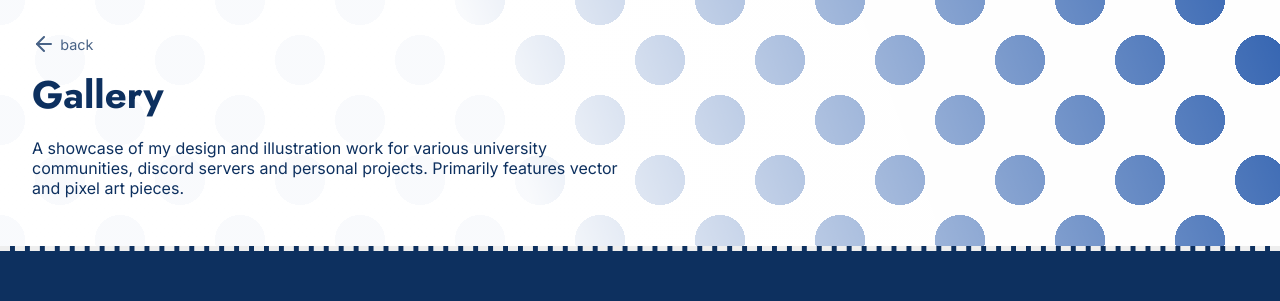
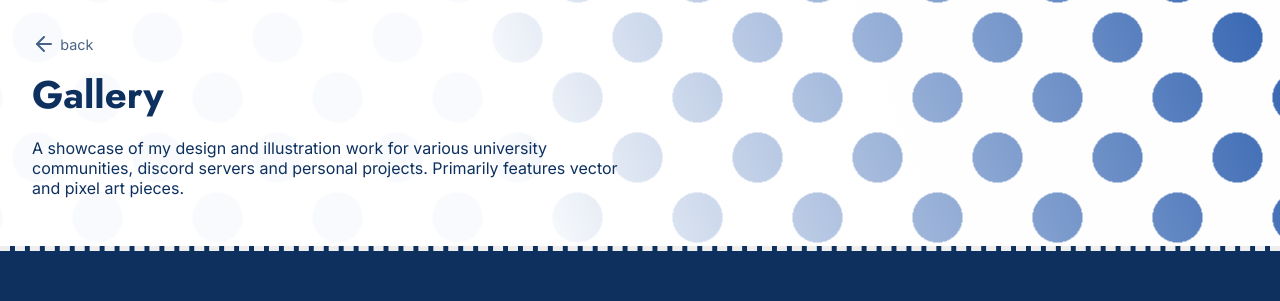
Before and after one commit to giraugh/portfolio-2026, a SvelteKit app: page /gallery in a window 1280 px wide. Shown: the top 301 px of the page. Built offline with nearby package versions, Linux system fonts and the light colour scheme.

Commit message:
Fun scroll anim on gallery page

```diff
--- a/src/routes/gallery/+page.svelte
+++ b/src/routes/gallery/+page.svelte
@@ -155,6 +155,7 @@
             background-position:
                 0 0,
                 60px 60px;
+            animation: scroll-bg 8s linear infinite;
         }
 
         div {
@@ -174,6 +175,14 @@
                     transparent
                 );
             }
+        }
+    }
+
+    @keyframes scroll-bg {
+        to {
+            background-position:
+                60px 60px,
+                120px 120px;
         }
     }
 
```
